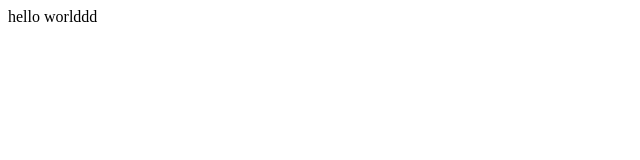
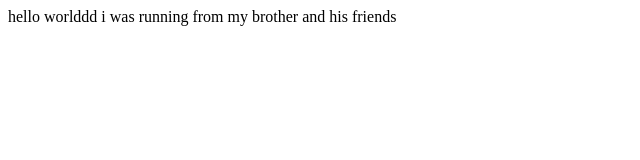
Before and after one commit to Krishsanghvii/pracs, a plain HTML site: page about.html in a window 1280 px wide. Shown: the whole page, without its empty margins (0-640 px from the left). Drawn offline with Linux system fonts and the light colour scheme.

Commit message:
modified something in 2 files

```diff
--- a/about.html
+++ b/about.html
@@ -6,6 +6,7 @@
     </head>
     <body>
         hello worlddd
+        i was running from my brother and his friends
     </body>
 
     </html>
```
Also changed, not shown: index.html (+1 -0 lines), r.html (deleted).
